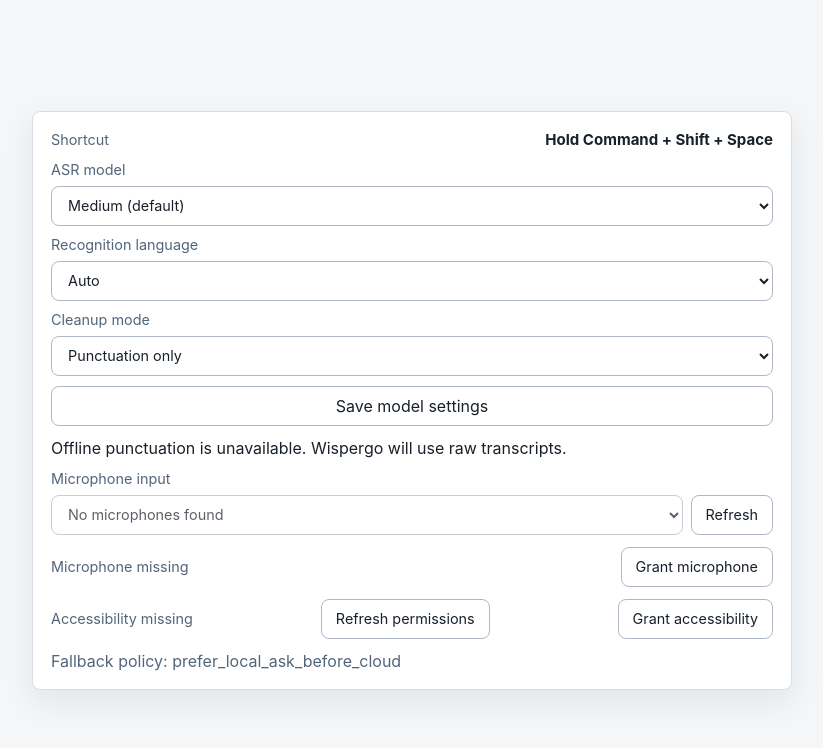
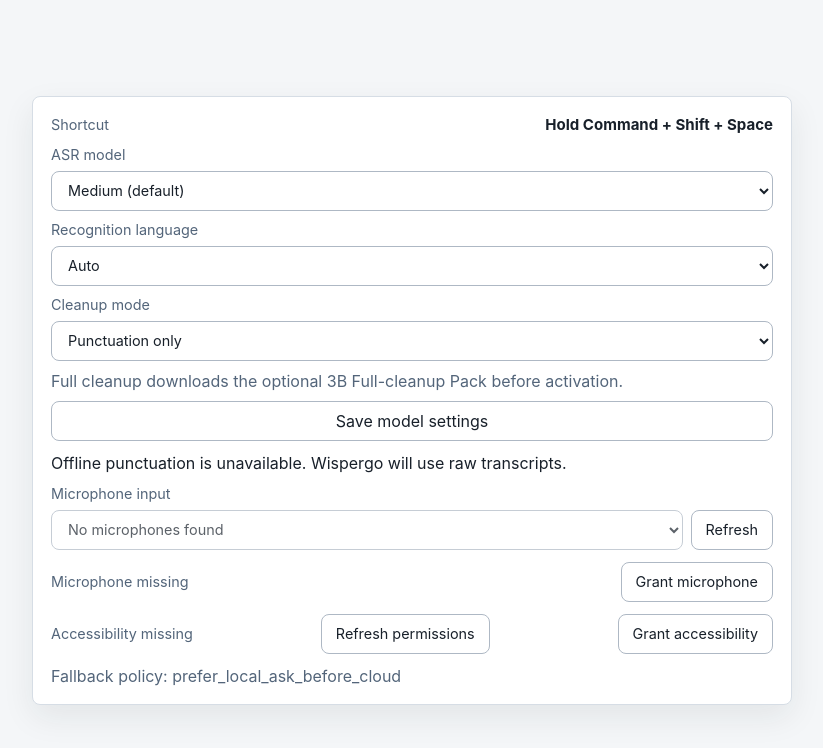
Before and after one commit to ribbons-digital/wisper-go, a React (Vite) app in the folder apps/desktop/: page / in a window 1280 px wide. Shown: the top 748 px of the page, without its empty margins (228-1051 px from the left). Built offline with nearby package versions, Linux system fonts and the light colour scheme.

Commit message:
docs(ui): clarify full cleanup pack activation

```diff
--- a/apps/desktop/src/features/settings/SettingsPanel.tsx
+++ b/apps/desktop/src/features/settings/SettingsPanel.tsx
@@ -145,6 +145,7 @@
             <option value="full_cleanup">Full cleanup and commands</option>
           </select>
         </label>
+        <p>Full cleanup downloads the optional 3B Full-cleanup Pack before activation.</p>
         <button type="button" onClick={() => onModelSettingsSave(draftModelSettings)}>
           Save model settings
         </button>
```
Also changed, not shown: 1 other file (tests, documents, lock files or other folders).
